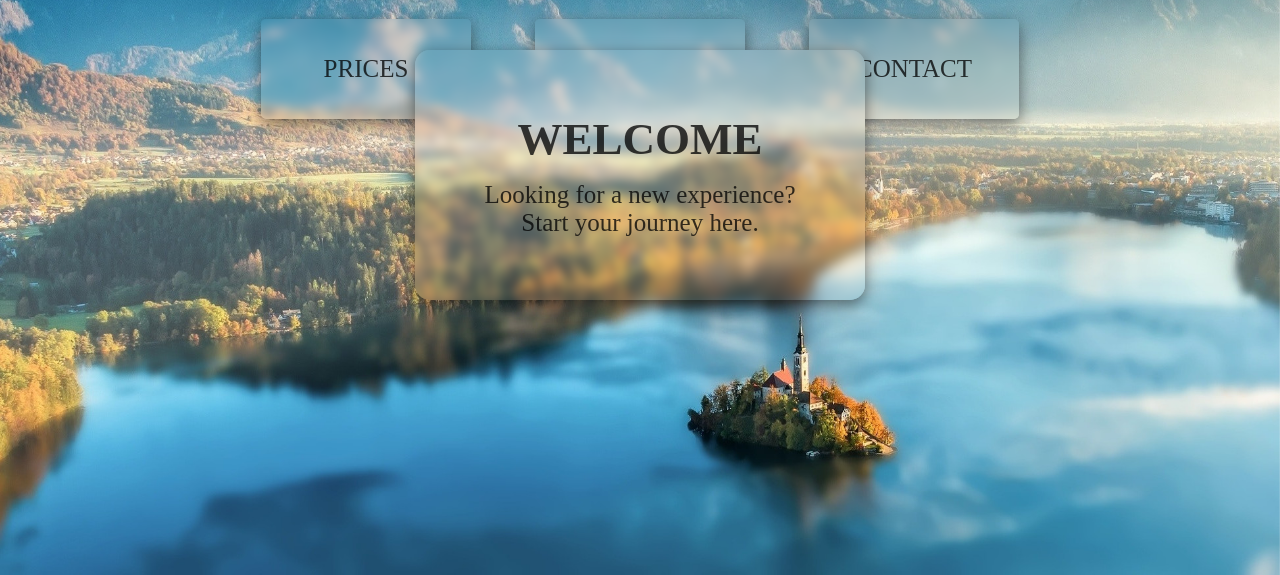
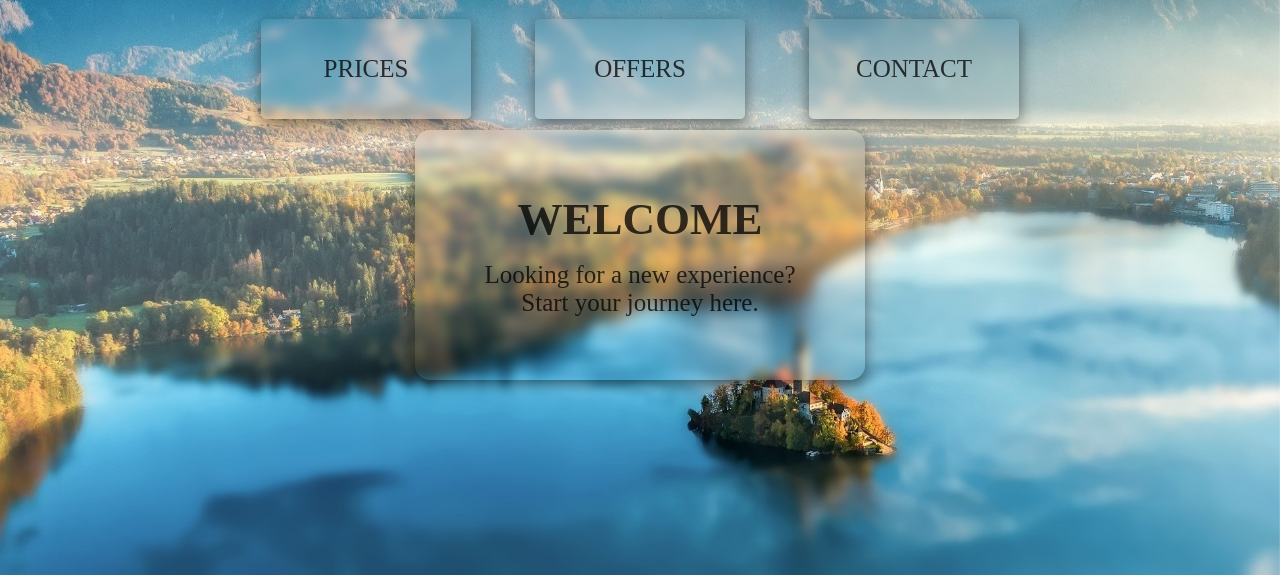
Before and after one commit to anamariafovo/Glassmorphism-main, a plain HTML site: page index.html in a window 1280 px wide. Shown: the part 225-800 px from the top of the page. Drawn offline with nearby package versions, Linux system fonts and the light colour scheme.

Commit message:
changed welcome box place at min-width 1024px

```diff
--- a/css/style.css
+++ b/css/style.css
@@ -260,7 +260,7 @@ section {
 /* For Large Devices */
 @media screen and (min-width: 1024px) {
   .welcome__box {
-    bottom: 0rem;
+    bottom: -5rem;
     width: 450px;
     height: 250px;
   }
```
